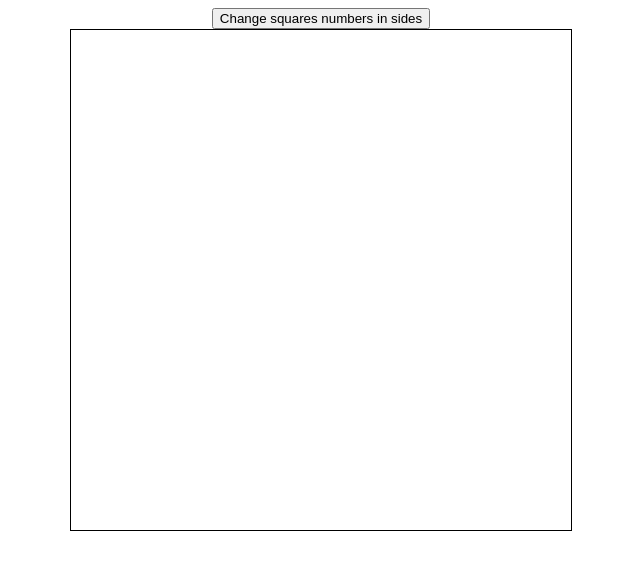
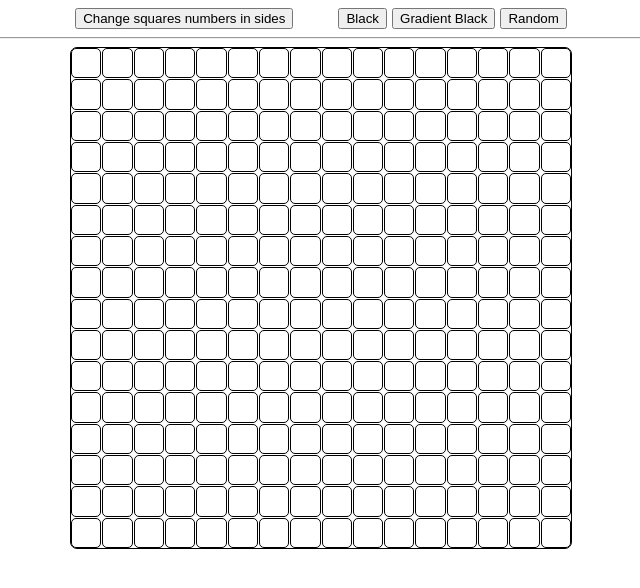
Before and after one commit to ahmedhassanjp/odin-etch-a-sketch, a plain HTML site: page index.html in a window 1280 px wide. Shown: the whole page, without its empty margins (319-959 px from the left). Drawn offline with Linux system fonts and the light colour scheme.

Commit message:
Add color buttons, linked only black

```diff
--- a/index.html
+++ b/index.html
@@ -12,7 +12,13 @@
 <body>
   <div id="button">
     <button id="prompt">Change squares numbers in sides</button>
+    <ul id="colors">
+      <li><button id="black">Black</button></li>
+      <li><button id="grad-black">Gradient Black</button></li>
+      <li><button id="Random">Random</button></li>
+    </ul>
   </div>
+  <hr>
   <div id="grid-container"></div>
 </body>
 </html>
--- a/script.js
+++ b/script.js
@@ -20,15 +20,22 @@ function createGrid(finalNumber) {
 
 
   // Apply the hover effect
+  // Black
+  const blackBtn = document.getElementById('black');
+  var blackStyles = {
+    "color": "white",
+    "background-color": "black"
+  };
+
+  blackBtn.addEventListener('click', () => {
+    Object.assign(blackBtn.style, blackStyles);
     const gridCells = document.querySelectorAll('#grid-cell');
     gridCells.forEach((cell) => {
       cell.addEventListener('mouseenter', () => {
-      cell.style.backgroundColor = "white";
-    });
-    cell.addEventListener('mouseleave', () => {
         cell.style.backgroundColor = "black";
       });
     });
+  })
 }
 
 // Create a button functionality to manipulate squares values in both sides
@@ -36,11 +43,16 @@ const button = document.getElementById('prompt');
 button.addEventListener('click', () => {
   decideNumber();
   function decideNumber() {
-    const promptAnswer = prompt("Enter squares numbers per side:");
+    const promptAnswer = prompt("Enter squares numbers per side:", 16);
     let finalNumber = Number(promptAnswer);
     console.log(typeof(finalNumber));
     if (Number.isInteger(finalNumber)) {
+      if (finalNumber <= 100) {
         createGrid(finalNumber);
+      } else {
+        alert("Maximum number is 100!")
+        decideNumber()
+      }
     } else {
       alert("Please enter a number!")
       decideNumber();
@@ -48,13 +60,5 @@ button.addEventListener('click', () => {
   }
 });
 
-
-
-// AN IDEA FOR CREATING A ROW AND A COLUMN WITH THE SAME NUMBER
-// - We pass a number (lets say four)
-// - JS takes this number and creates some div elements in that number (now we have four divs)
-// - We style those divs with flexbox to be next each other (for ex: ---- as four divs)
-// - We repeat that process the exact same number of times (for ex: we repeat it four times)
-// - Now we have 2 flexboxes:
-//    First one for the first row (container) and the divs inside it (flex items)
-//    Second one for the whole rows that we repeated (list items now become the horizontal containers from above ----)
+createGrid(16);
+alert("Pick a color!");
--- a/style.css
+++ b/style.css
@@ -1,7 +1,9 @@
 #grid-cell {
-  background-color: black;
+  background-color: white;
+  border: 0.1px solid black;
   justify-self: stretch;
   align-self: stretch;
+  border-radius: 5px;
 }
 
 #grid-container {
@@ -10,11 +12,26 @@
   height: 500px;
   display: grid;
   gap: 1px;
-  border: 1px solid black;
+  border: 5px solid black;
+  border-radius: 7px;
 }
 
 #button {
+  margin: auto;
+  display: flex;
+  gap: 5px;
+  justify-content: center;
   text-align: center;
-  margin-left: auto;
-  margin-right: auto;
 }
+
+#prompt {
+  align-self: flex-start;
+}
+
+ul {
+  list-style-type: none;
+  display: flex;
+  margin: 0;
+  justify-content: flex-end;
+  gap: 5px;
+}
```
Lines whose indentation alone changed are shown as unchanged.
